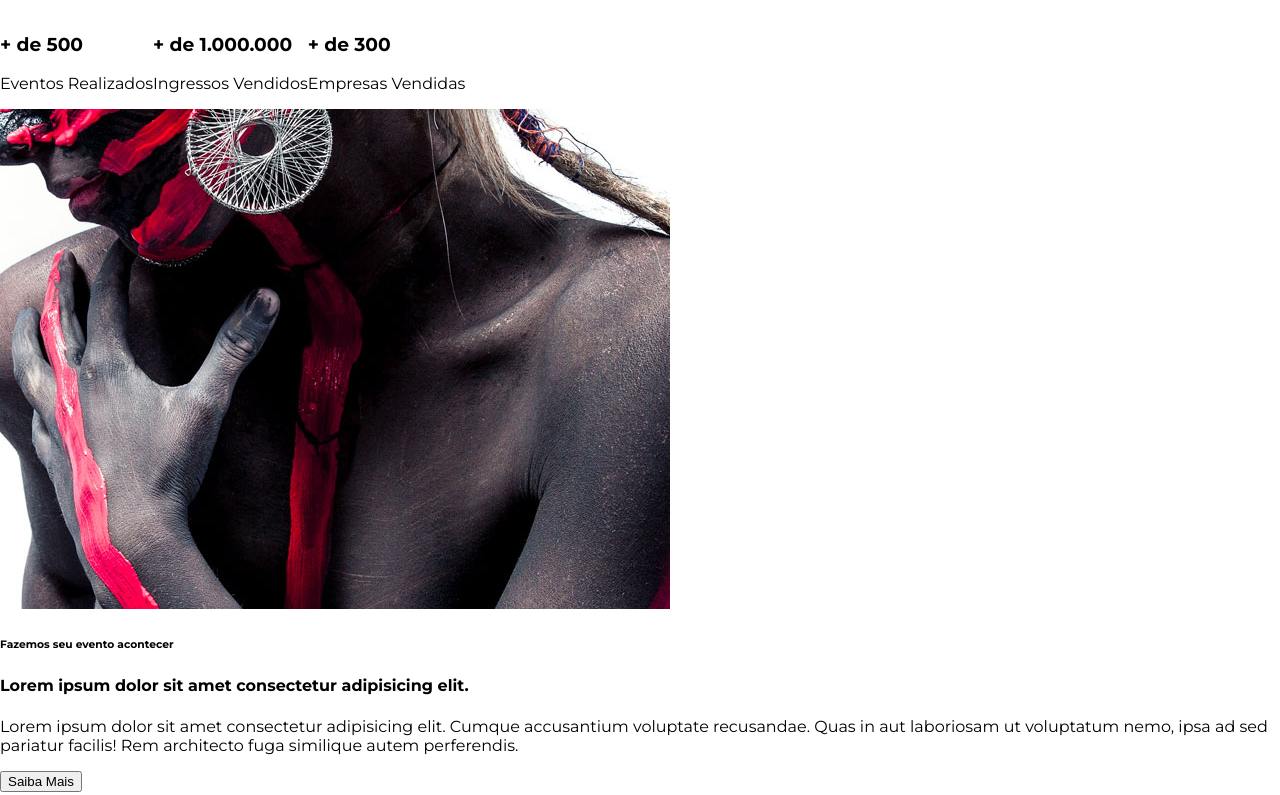
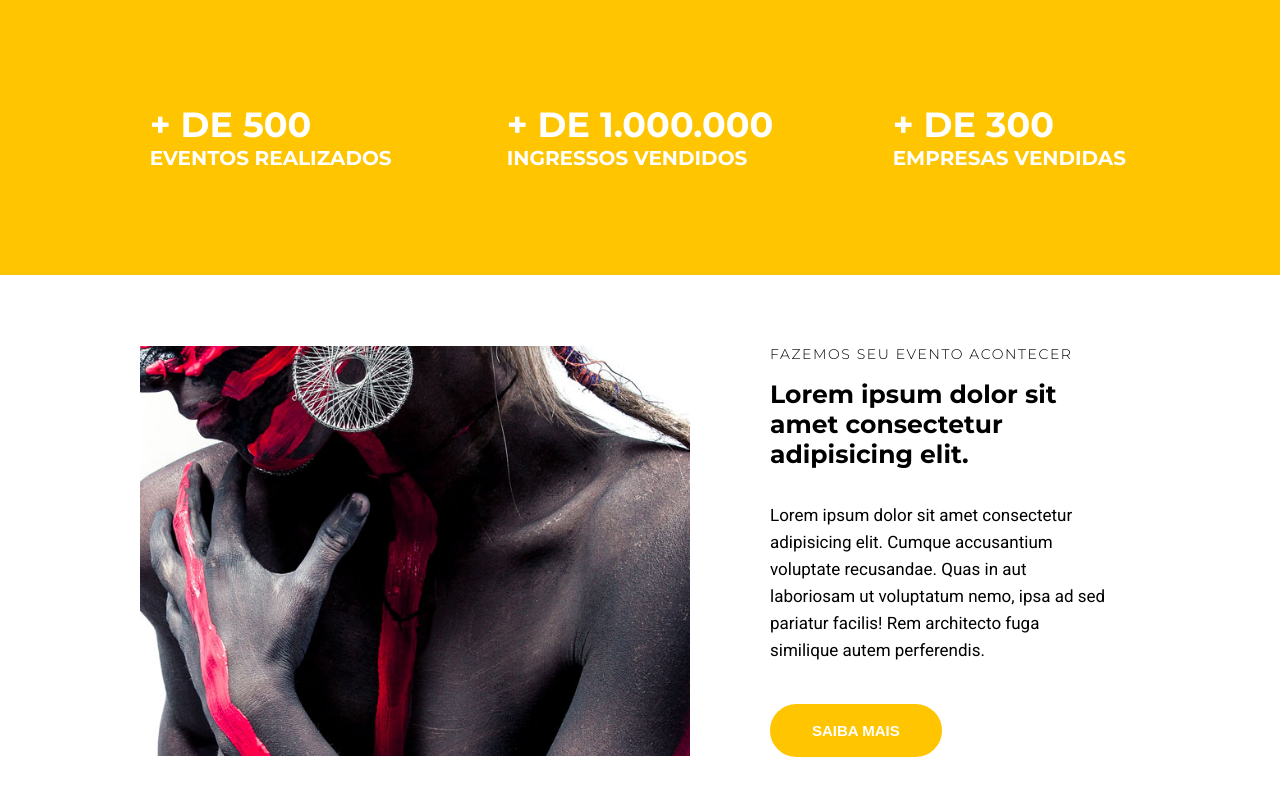
Before and after one commit to pedroskf/studion, a website: page src/index.html in a window 1280 px wide. Shown: the part 802-1597 px from the top of the page. Drawn offline with Linux system fonts and the light colour scheme.

Commit message:
increase institutional design and modified sections

```diff
--- a/src/index.html
+++ b/src/index.html
@@ -9,6 +9,7 @@
     </head>
     <body>
         <nav class="navbar">
+            <div class="container navbar__container">
             <h1 class="logo-studion">
                 Studi<span class="copy--primary">on</span>
                 <span class="logo-studion__subtitle">Eventos</span></h1>
@@ -39,8 +40,9 @@
                     </a>
                 </li>
             </ul>
-        </nav>
-        <!- a diferença dem id e class é que id é único ->
+            </div>
+            </nav>
+        <!- a diferença de id e class é que id é único ->
         <header>
             <div id="slider">
                 <div class="slide">
@@ -59,26 +61,28 @@
         </header>
 
         <main>
-            <section>
-                <ul>
-                    <li><h3>+ de 500</h3>
-                            Eventos Realizados</li>
-                    <li><h3>+ de 1.000.000 </h3>
-                             Ingressos Vendidos</li>
-                    <li><h3>+ de 300</h3>
-                            Empresas Vendidas</li>
+            <section id="counter">
+                <ul class="container counter__container">
+                    <li><h3>+ de 500 <small>Eventos Realizados</small></h3>
+                            </li>
+                    <li><h3>+ de 1.000.000 <small>Ingressos Vendidos</small></h3>
+                             </li>
+                    <li><h3>+ de 300 <small>Empresas Vendidas</small></h3>
+                            </li>
                 </ul>
 
             </section>
-            <section>
-                <div>
-                    <img src="./images/institutional.jpg"/>
+            <section class="container institutional">
+                <img class="institutional__image" src="./images/institutional.jpg" alt="Studion Institutional"/>
+                <div class="institutional__copy">
                     <h6>Fazemos seu evento acontecer</h6>
                     <h4>Lorem ipsum dolor sit amet consectetur adipisicing elit.</h4>
-                    <p>Lorem ipsum dolor sit amet consectetur adipisicing elit.
+                    <p>
+                         Lorem ipsum dolor sit amet consectetur adipisicing elit.
                          Cumque accusantium voluptate recusandae. Quas in aut laboriosam ut voluptatum nemo,
-                          ipsa ad sed pariatur facilis! Rem architecto fuga similique autem perferendis.</p>
-                    <button>Saiba Mais</button>
+                          ipsa ad sed pariatur facilis! Rem architecto fuga similique autem perferendis.
+                    </p>
+                    <button class="btn btn--institutional">Saiba Mais</button>
                 </div>
             </section>
 
--- a/src/style.css
+++ b/src/style.css
@@ -1,4 +1,4 @@
-@import url('https://fonts.googleapis.com/css2?family=Montserrat:wght@300;400;700;900&display=swap');
+@import url('https://fonts.googleapis.com/css2?family=Montserrat:wght@300;400;500;700;900&family=Roboto&display=swap');
 
 * {
   box-sizing: border-box;
@@ -9,11 +9,24 @@
   font-size: 16px;
   --color-primary: #ffc500;
   --default-padding: 1rem;
+  --color-copy: #333
+  color: #333;
 }
 
 body {
   margin: 0;
   padding-top: 7.75rem;
+}
+
+header,
+main,
+footer {
+  overflow-x: hidden;
+}
+
+.container {
+  max-width: 1140px;
+  margin: 0 auto;
 }
 
 ul {
@@ -25,18 +38,24 @@ ul {
 .navbar {
   position: fixed;
   z-index: 1;
+  top: 0;
+  left: 0;
+  width: 100%;
+  background-color: #000; /* vermelho / verde / azul /transparencia - 0 - F */
+  color: #fff;
+}
+
+.navbar__container {
   display: grid;
   grid-template-columns: 1fr 9fr;
   align-items: center;
-  top: 0;
-  left: 0;
+
 
   width: 100vw;
   height: 7.75rem;
   padding: 0 1rem;
 
-  background-color: #000; /* vermelho / verde / azul /transparencia - 0 - F */
-  color: #fff;
+
 }
 
 .navbar__links {
@@ -62,11 +81,12 @@ ul {
 .logo-studion {
   font-size: 2.375rem;
   font-weight: 900;
-  line-height: 1ch; /* espaçamento de texto - relativa ao tamanho da altura
-   do glifo 0 da fonte*/
+  line-height: 1ch;
   text-transform: uppercase;
   text-align: right;
 }
+/* espaçamento de texto - relativa ao tamanho da altura
+do glifo 0 da fonte*/
 
 .logo-studion__subtitle {
   font-size: .875rem;
@@ -78,7 +98,6 @@ ul {
   color: var(--color-primary);
 }
 
-/* aula-4 - video 1 - corrigir margin */
 
 #slider {
   background-color: #000;
@@ -136,8 +155,75 @@ ul {
 
 .btn:hover,
 .btn:active,
-.btn:focus {
+.btn:focus,
+.btn--institutional {
   border-color: var(--color-primary);
   background-color: var(--color-primary);
   color: #fff;
 }
+
+/* quando for usar id use "#" para class use "." */
+
+#counter {
+  background-color: var(--color-primary);
+  color: #fff;
+  text-transform: uppercase;
+}
+
+.counter__container {
+  display: grid;
+  grid-template-columns: repeat(auto-fill, minmax(300px, 1fr));
+  place-items: center;
+  padding: 4.375rem 1rem;
+}
+
+.counter__container h3 {
+  font-size: 2.1875rem;
+}
+
+.counter__container h3 small {
+  display: block;
+  font-size: 1.25rem;
+}
+
+.institutional {
+  display: grid;
+  grid-template-columns: auto auto;
+  gap: 3.125rem;
+  align-items: center;
+  padding: 4.375rem;
+}
+
+.institutional__image {
+  max-width: 550px;
+}
+
+.institutional__copy {
+  padding: 0 1.875rem;
+}
+
+.institutional__copy h6 {
+  font-size: .875rem;
+  font-weight: 300;
+  letter-spacing: .1rem;
+  text-transform: uppercase;
+  margin: 0;
+}
+
+.institutional__copy h4 {
+  font-size: 1.5625rem;
+  margin-top: 1rem;
+}
+
+.institutional p {
+  font-family: 'Roboto', sans-serif;
+  font-size: 1.0625rem;
+  line-height: 1.6875rem;
+  margin-bottom: 0;
+  margin-bottom: 2.5rem;
+}
+
+.btn--institutional:hover {
+color: var(--color-copy);
+background: unset;
+}
```
